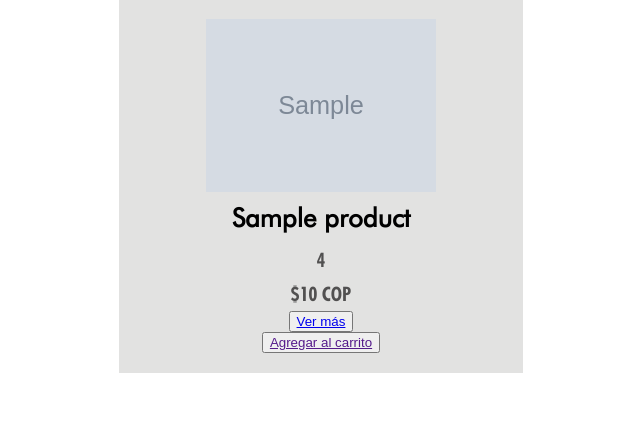
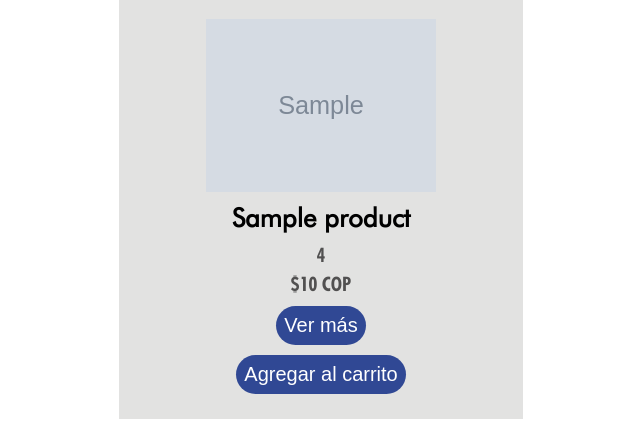
Before and after one commit to luviv/Taller2-ProgramacionWeb, a Node server app: template views/product.handlebars in a window 1280 px wide. Shown: the part 959-1388 px from the top of the page, without its empty margins (319-959 px from the left). Before the commit the page ends 1332 px from the top, so only its background shows below. Run offline with Node 20, Linux system fonts and the light colour scheme; the template is opened without the code that fills it: most values are stand-ins (such as "Sample title", 1, 10 or a date in 2020); grey boxes marked "Sample" are stand-in pictures; some libraries are stand-ins or nearby versions.

Commit message:
Update main.css

```diff
--- a/public/styles/main.css
+++ b/public/styles/main.css
@@ -147,7 +147,26 @@ nav input[type="submit"] {
     font-size: 20px;
     text-align: center;
     color: #515050;
-    padding: 5px 0px;
+    padding: 0px 0px 5px 0px;
+}
+
+.products button {
+    background: #304894;
+    border-radius: 39px;
+    border: none;
+    margin: 5px 0px;
+    padding: 8px;
+}
+
+.products a {
+    color: white;
+    text-decoration: none;
+    font-size: 20px;
+}
+
+.products a:hover {
+    text-decoration: underline;
+    transition: 0.1 ease;
 }
 
 .btn_cart {
```
